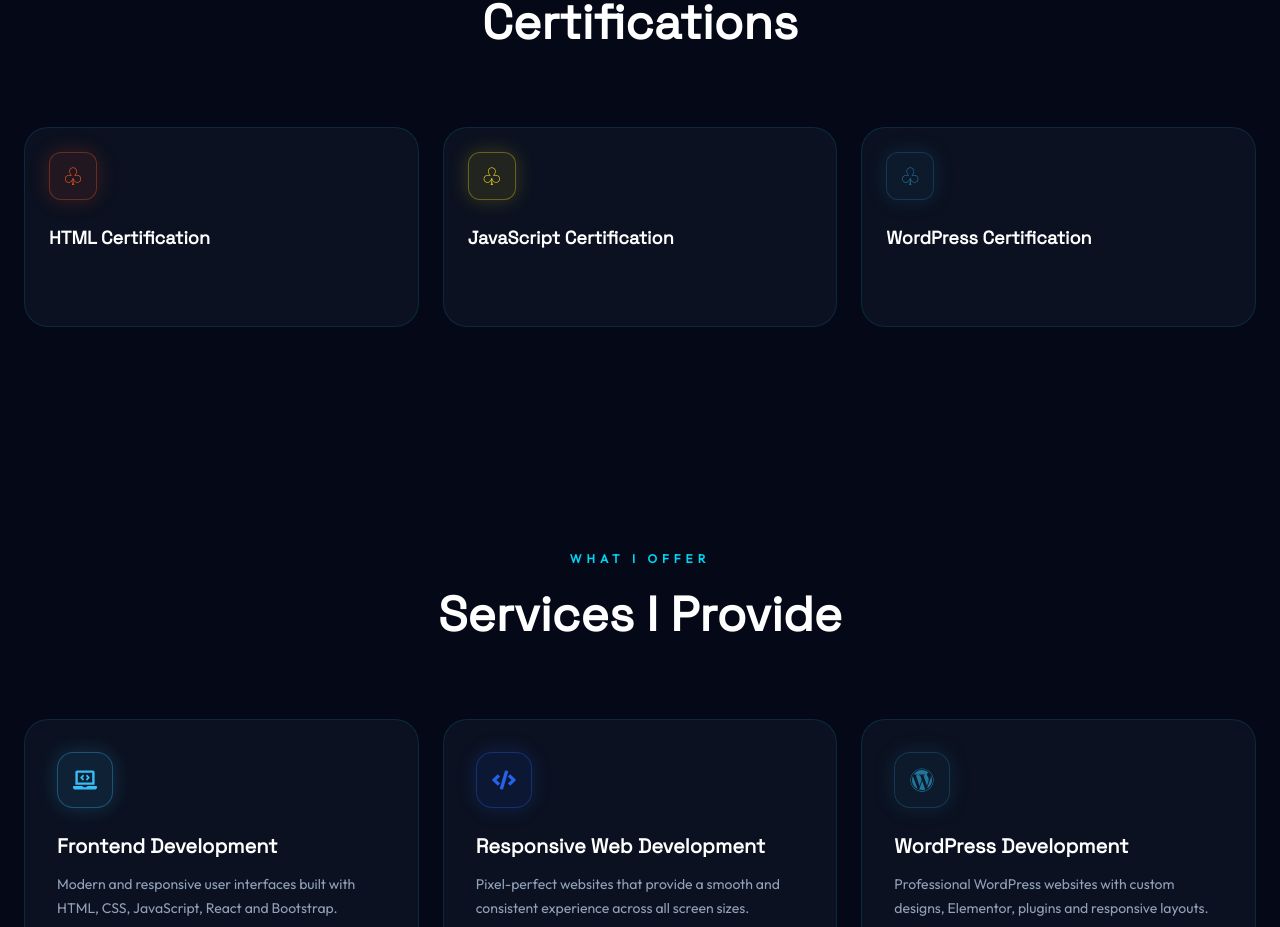
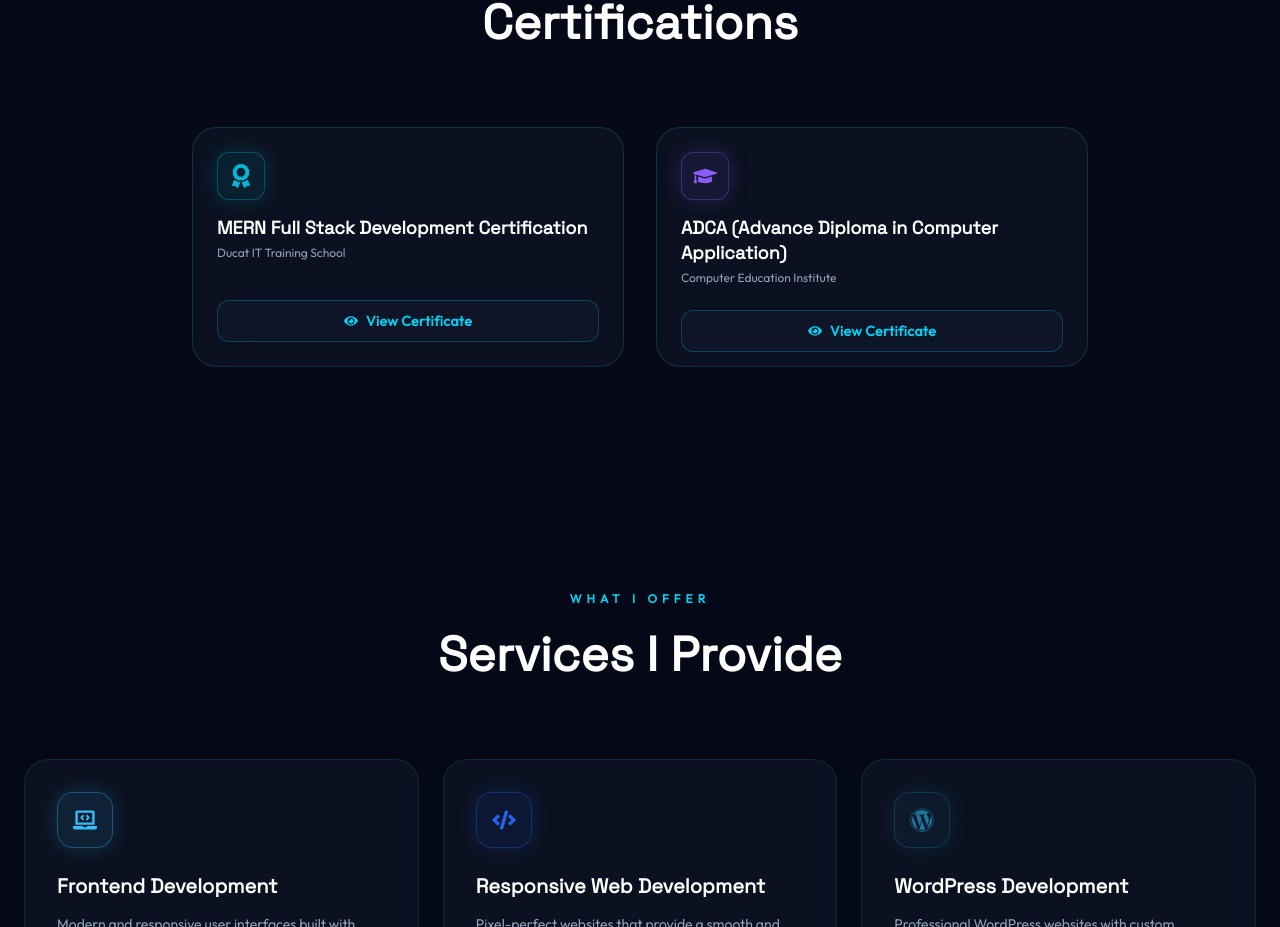
Before and after one commit to vivek8620/Vivek-portfolio, a React (Vite) app: page / in a window 1280 px wide. Shown: the part 6919-7846 px from the top of the page. Built offline with nearby package versions, Linux system fonts and the light colour scheme.

Commit message:
feat: add certificate section with display grid and modal viewer

```diff
--- a/src/components/certificates/CertificateCard.jsx
+++ b/src/components/certificates/CertificateCard.jsx
@@ -1,19 +1,28 @@
-function CertificateCard({ title, color }) {
+import { FaEye, FaAward } from "react-icons/fa";
+
+function CertificateCard({ certificate, onView }) {
+  const { title, color, issuer, icon: IconComponent } = certificate;
+  const Icon = IconComponent || FaAward;
+
   return (
     <div
       className="
         group
         relative
-        h-[200px]
+        flex
+        flex-col
+        justify-between
+        h-[240px]
         rounded-3xl
         border
-        border-cyan-500/15
+        border-cyan-500/20
         bg-[#0B1120]
         p-6
         transition-all
         duration-500
         hover:-translate-y-2
-        hover:border-cyan-400/40
+        hover:border-cyan-400/50
+        hover:shadow-[0_10px_30px_rgba(6,182,212,0.15)]
       "
     >
       {/* Hover Glow */}
@@ -26,15 +35,15 @@
           transition-all
           duration-500
           group-hover:opacity-100
+          pointer-events-none
         "
         style={{
-          background: `radial-gradient(circle at top left, ${color}22, transparent 65%)`,
+          background: `radial-gradient(circle at top left, ${color}25, transparent 70%)`,
         }}
       ></div>
 
       {/* Content */}
       <div className="relative z-10">
-
         {/* Certificate Icon */}
         <div
           className="
@@ -56,14 +65,57 @@
             boxShadow: `0 0 20px ${color}35`,
           }}
         >
-          ♧
+          <Icon />
         </div>
 
         {/* Title */}
-        <h3 className="mt-6 text-lg font-bold text-white">
+        <h3 className="mt-4 text-lg font-bold text-white line-clamp-2 leading-snug">
           {title}
         </h3>
 
+        {/* Issuer */}
+        {issuer && (
+          <p className="mt-1 text-xs text-slate-400 font-medium">
+            {issuer}
+          </p>
+        )}
+      </div>
+
+      {/* View Certificate Button */}
+      <div className="relative z-10 mt-4 pt-2">
+        <button
+          onClick={() => onView(certificate)}
+          className="
+            w-full
+            flex
+            items-center
+            justify-center
+            gap-2
+            py-2.5
+            px-4
+            rounded-xl
+            bg-slate-900/80
+            border
+            border-cyan-500/30
+            text-cyan-400
+            text-xs
+            sm:text-sm
+            font-semibold
+            tracking-wide
+            hover:bg-gradient-to-r
+            hover:from-cyan-500
+            hover:to-purple-600
+            hover:text-white
+            hover:border-transparent
+            transition-all
+            duration-300
+            shadow-sm
+            group-hover:shadow-[0_0_15px_rgba(34,211,238,0.25)]
+          "
+        >
+          <FaEye className="text-sm" />
+          View Certificate
+        </button>
       </div>
     </div>
   );
--- /dev/null
+++ b/src/components/certificates/CertificateModal.jsx
@@ -0,0 +1,97 @@
+import { FaTimes, FaCheckCircle, FaAward, FaBuilding, FaCalendarAlt } from "react-icons/fa";
+
+function CertificateModal({ certificate, onClose }) {
+  if (!certificate) return null;
+
+  const Icon = certificate.icon || FaAward;
+
+  return (
+    <div className="fixed inset-0 z-50 flex items-center justify-center p-4 bg-black/80 backdrop-blur-md animate-fadeIn">
+      {/* Modal Container */}
+      <div className="relative w-full max-w-xl rounded-3xl border border-cyan-500/30 bg-[#0B1120] p-6 sm:p-8 shadow-[0_0_50px_rgba(6,182,212,0.2)]">
+        {/* Close Button */}
+        <button
+          onClick={onClose}
+          className="absolute top-5 right-5 flex h-9 w-9 items-center justify-center rounded-full border border-slate-700 bg-slate-800/80 text-slate-400 hover:border-cyan-400 hover:text-white transition-all duration-200"
+          aria-label="Close modal"
+        >
+          <FaTimes className="text-lg" />
+        </button>
+
+        {/* Modal Header */}
+        <div className="flex items-center gap-4 border-b border-slate-800 pb-5">
+          <div
+            className="flex h-14 w-14 shrink-0 items-center justify-center rounded-2xl text-2xl shadow-lg"
+            style={{
+              background: `${certificate.color}20`,
+              border: `1px solid ${certificate.color}60`,
+              color: certificate.color,
+            }}
+          >
+            <Icon />
+          </div>
+          <div>
+            <div className="flex items-center gap-2 text-xs font-semibold uppercase tracking-wider text-cyan-400">
+              <FaCheckCircle className="text-cyan-400" /> Verified Certificate
+            </div>
+            <h3 className="mt-1 text-xl font-bold text-white sm:text-2xl leading-snug">
+              {certificate.title}
+            </h3>
+          </div>
+        </div>
+
+        {/* Modal Body / Preview */}
+        <div className="mt-6 space-y-4">
+          <div className="rounded-2xl border border-slate-800/80 bg-slate-900/60 p-5 space-y-3">
+            <div className="flex items-center justify-between text-sm text-slate-300">
+              <span className="flex items-center gap-2 text-slate-400">
+                <FaBuilding className="text-cyan-400" /> Issued By:
+              </span>
+              <span className="font-semibold text-white">{certificate.issuer}</span>
+            </div>
+
+            <div className="flex items-center justify-between text-sm text-slate-300">
+              <span className="flex items-center gap-2 text-slate-400">
+                <FaCalendarAlt className="text-purple-400" /> Year of Completion:
+              </span>
+              <span className="font-semibold text-white">{certificate.date}</span>
+            </div>
+          </div>
+
+          {/* Certificate Image or Certificate Verification Card */}
+          {certificate.image ? (
+            <div className="overflow-hidden rounded-2xl border border-slate-700">
+              <img
+                src={certificate.image}
+                alt={certificate.title}
+                className="w-full object-contain max-h-[350px]"
+              />
+            </div>
+          ) : (
+            <div className="flex flex-col items-center justify-center rounded-2xl border border-dashed border-cyan-500/30 bg-cyan-950/20 p-8 text-center">
+              <FaAward className="text-5xl text-cyan-400 mb-3 animate-bounce" />
+              <h4 className="text-lg font-bold text-white">Official Completion Credential</h4>
+              <p className="mt-2 text-xs sm:text-sm text-slate-400 max-w-md">
+                This certifies that Vivek Tiwari has successfully completed the program in{" "}
+                <span className="text-cyan-300 font-semibold">{certificate.title}</span> from{" "}
+                <span className="text-purple-300 font-semibold">{certificate.issuer}</span>.
+              </p>
+            </div>
+          )}
+        </div>
+
+        {/* Modal Footer */}
+        <div className="mt-6 flex justify-end">
+          <button
+            onClick={onClose}
+            className="rounded-xl bg-gradient-to-r from-cyan-500 to-purple-600 px-6 py-2.5 text-sm font-semibold text-white hover:opacity-90 transition-all duration-200 shadow-md"
+          >
+            Close
+          </button>
+        </div>
+      </div>
+    </div>
+  );
+}
+
+export default CertificateModal;
--- a/src/components/certificates/CertificatesGrid.jsx
+++ b/src/components/certificates/CertificatesGrid.jsx
@@ -1,25 +1,39 @@
+import { useState } from "react";
 import CertificateCard from "./CertificateCard";
+import CertificateModal from "./CertificateModal";
 import { certificates } from "./certificatesData";
 
 function CertificatesGrid() {
+  const [selectedCertificate, setSelectedCertificate] = useState(null);
+
   return (
+    <>
       <div
         className="
           grid
           grid-cols-1
           gap-6
           sm:grid-cols-2
-        lg:grid-cols-3
+          max-w-4xl
+          mx-auto
+          lg:gap-8
         "
       >
         {certificates.map((certificate) => (
           <CertificateCard
-          key={certificate.title}
-          title={certificate.title}
-          color={certificate.color}
+            key={certificate.id || certificate.title}
+            certificate={certificate}
+            onView={setSelectedCertificate}
           />
         ))}
       </div>
+
+      {/* Modal */}
+      <CertificateModal
+        certificate={selectedCertificate}
+        onClose={() => setSelectedCertificate(null)}
+      />
+    </>
   );
 }
 
--- a/src/components/certificates/certificatesData.js
+++ b/src/components/certificates/certificatesData.js
@@ -1,16 +1,22 @@
+import { FaAward, FaGraduationCap } from "react-icons/fa";
+
 export const certificates = [
   {
-    title: "HTML Certification",
-    color: "#ff5722",
+    id: 1,
+    title: "MERN Full Stack Development Certification",
+    issuer: "Ducat IT Training School",
+    date: "2024",
+    color: "#06b6d4",
+    icon: FaAward,
+    image: null,
   },
-
   {
-    title: "JavaScript Certification",
-    color: "#f7df1e",
-  },
-
-  {
-    title: "WordPress Certification",
-    color: "#21759b",
+    id: 2,
+    title: "ADCA (Advance Diploma in Computer Application)",
+    issuer: "Computer Education Institute",
+    date: "2023",
+    color: "#8b5cf6",
+    icon: FaGraduationCap,
+    image: null,
   },
 ];
```
Lines whose indentation alone changed are shown as unchanged.
